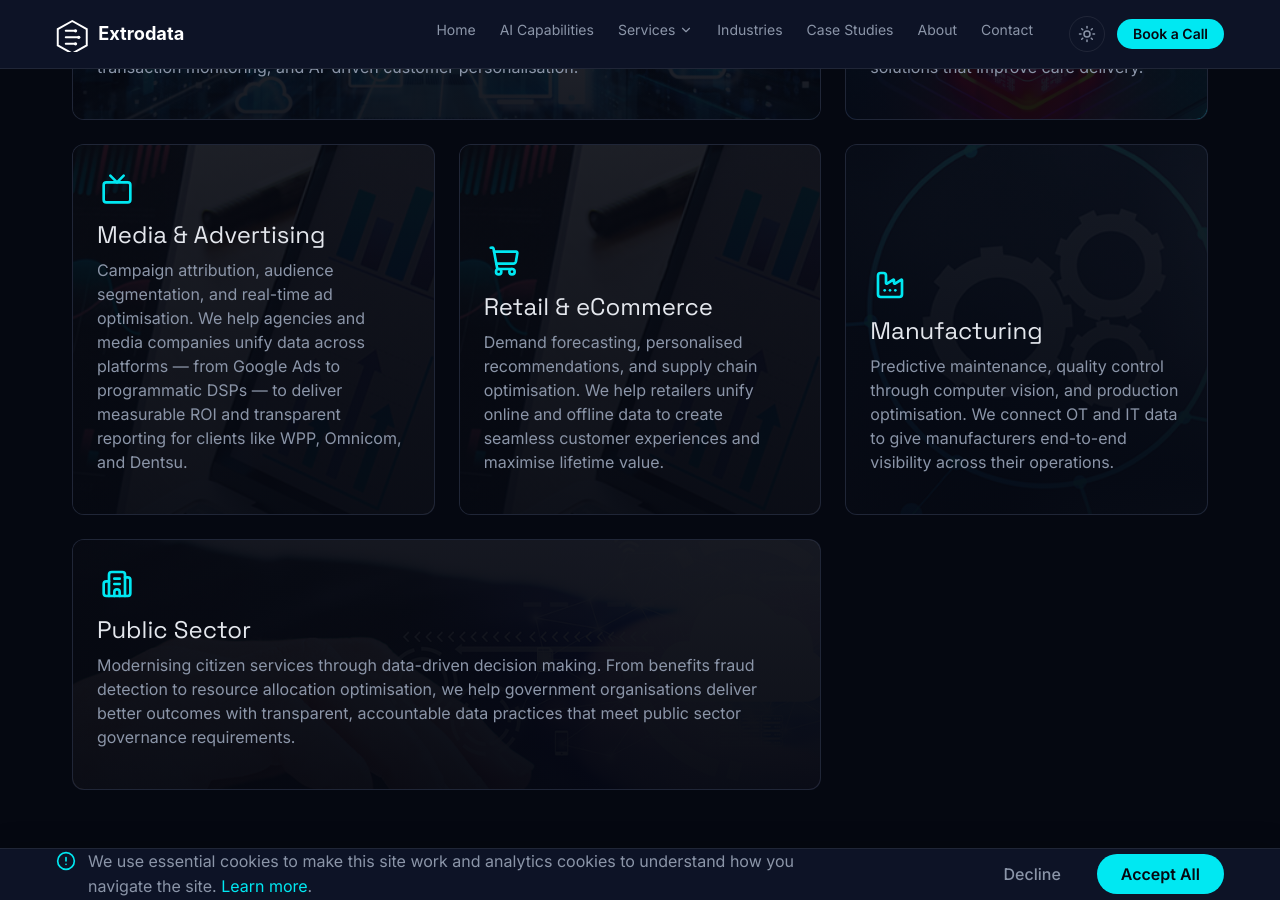
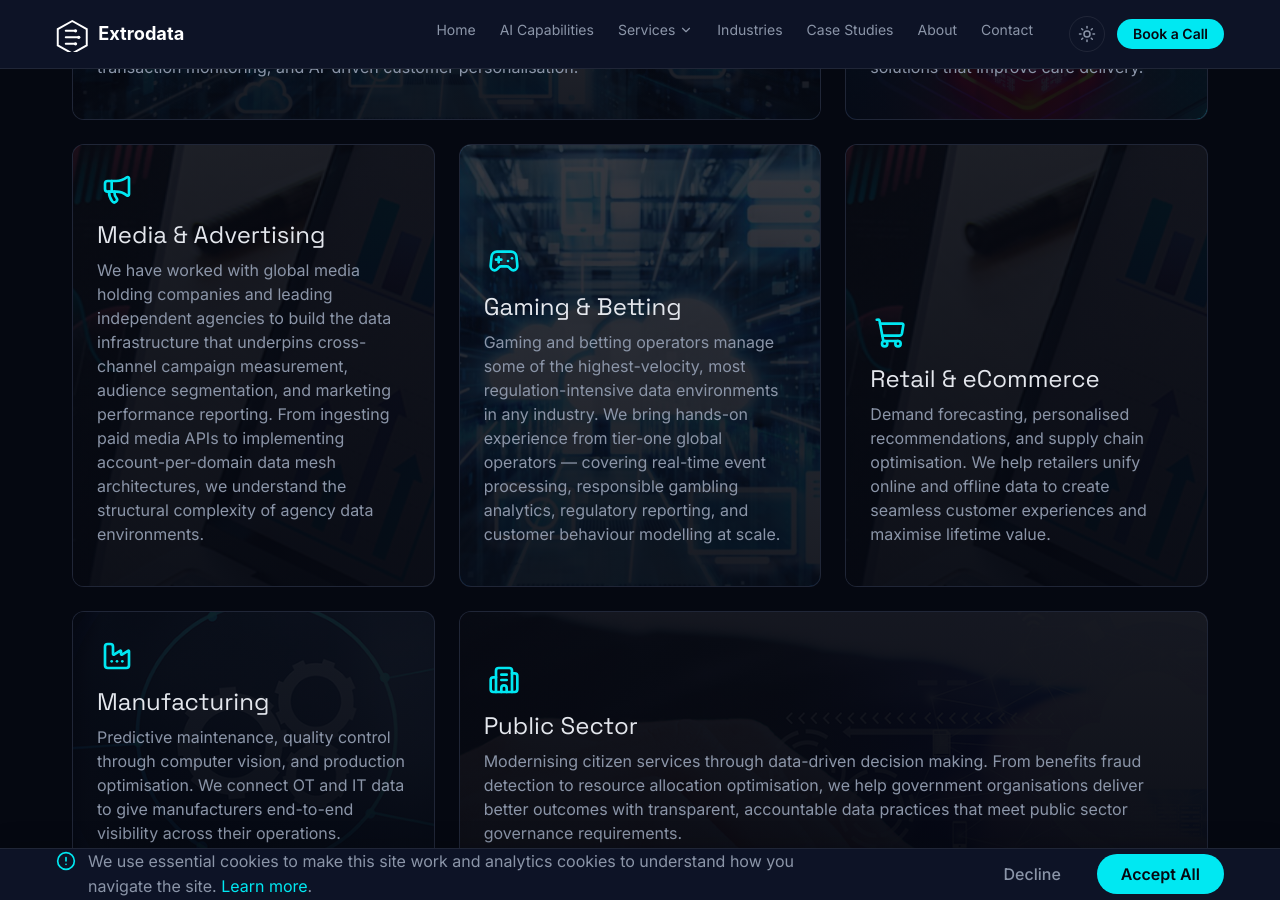
Before and after one commit to HBadhwar/extrodata, a Jekyll site: the page built from _pages/industries.html, in a window 1280 px wide and 900 px high, scrolled down 691 px. Built offline with Jekyll 4.4.1, drawn with Linux system fonts in a browser that asks for light colours.

Commit message:
Add Gaming & Betting vertical, expand Media & Advertising copy
Phase 2 — Industry Expansion:
- New Gaming & Betting cell (gamepad-2 icon, tier-one operator experience)
- Updated Media & Advertising with agency data infrastructure expertise
- Grid now includes 7 industry verticals

```diff
--- a/_pages/industries.html
+++ b/_pages/industries.html
@@ -36,15 +36,26 @@ permalink: /industries/
         <p class="bento-card__desc">Clinical data integration, real-world evidence generation, and predictive analytics for patient outcomes. We navigate HIPAA, GDPR, and industry-specific regulations while building solutions that improve care delivery.</p>
       </div>
 
-      <!-- Media & Advertising -->
+      <!-- Media & Advertising / Marketing & AdTech -->
       <div class="bento-card reveal">
         <div class="bento-card__bg" style="background-image:url('/assets/images/data-analytics-banner.jpg');"></div>
         <div class="bento-card__overlay"></div>
         <div class="bento-card__icon">
-          <i data-lucide="tv" style="width:32px;height:32px;"></i>
+          <i data-lucide="megaphone" style="width:32px;height:32px;"></i>
         </div>
         <h3 class="bento-card__title">Media &amp; Advertising</h3>
-        <p class="bento-card__desc">Campaign attribution, audience segmentation, and real-time ad optimisation. We help agencies and media companies unify data across platforms — from Google Ads to programmatic DSPs — to deliver measurable ROI and transparent reporting for clients like WPP, Omnicom, and Dentsu.</p>
+        <p class="bento-card__desc">We have worked with global media holding companies and leading independent agencies to build the data infrastructure that underpins cross-channel campaign measurement, audience segmentation, and marketing performance reporting. From ingesting paid media APIs to implementing account-per-domain data mesh architectures, we understand the structural complexity of agency data environments.</p>
+      </div>
+
+      <!-- Gaming & Betting -->
+      <div class="bento-card reveal">
+        <div class="bento-card__bg" style="background-image:url('/assets/images/data-cloud.jpg');"></div>
+        <div class="bento-card__overlay"></div>
+        <div class="bento-card__icon">
+          <i data-lucide="gamepad-2" style="width:32px;height:32px;"></i>
+        </div>
+        <h3 class="bento-card__title">Gaming &amp; Betting</h3>
+        <p class="bento-card__desc">Gaming and betting operators manage some of the highest-velocity, most regulation-intensive data environments in any industry. We bring hands-on experience from tier-one global operators — covering real-time event processing, responsible gambling analytics, regulatory reporting, and customer behaviour modelling at scale.</p>
       </div>
 
       <!-- Retail & eCommerce -->
```
